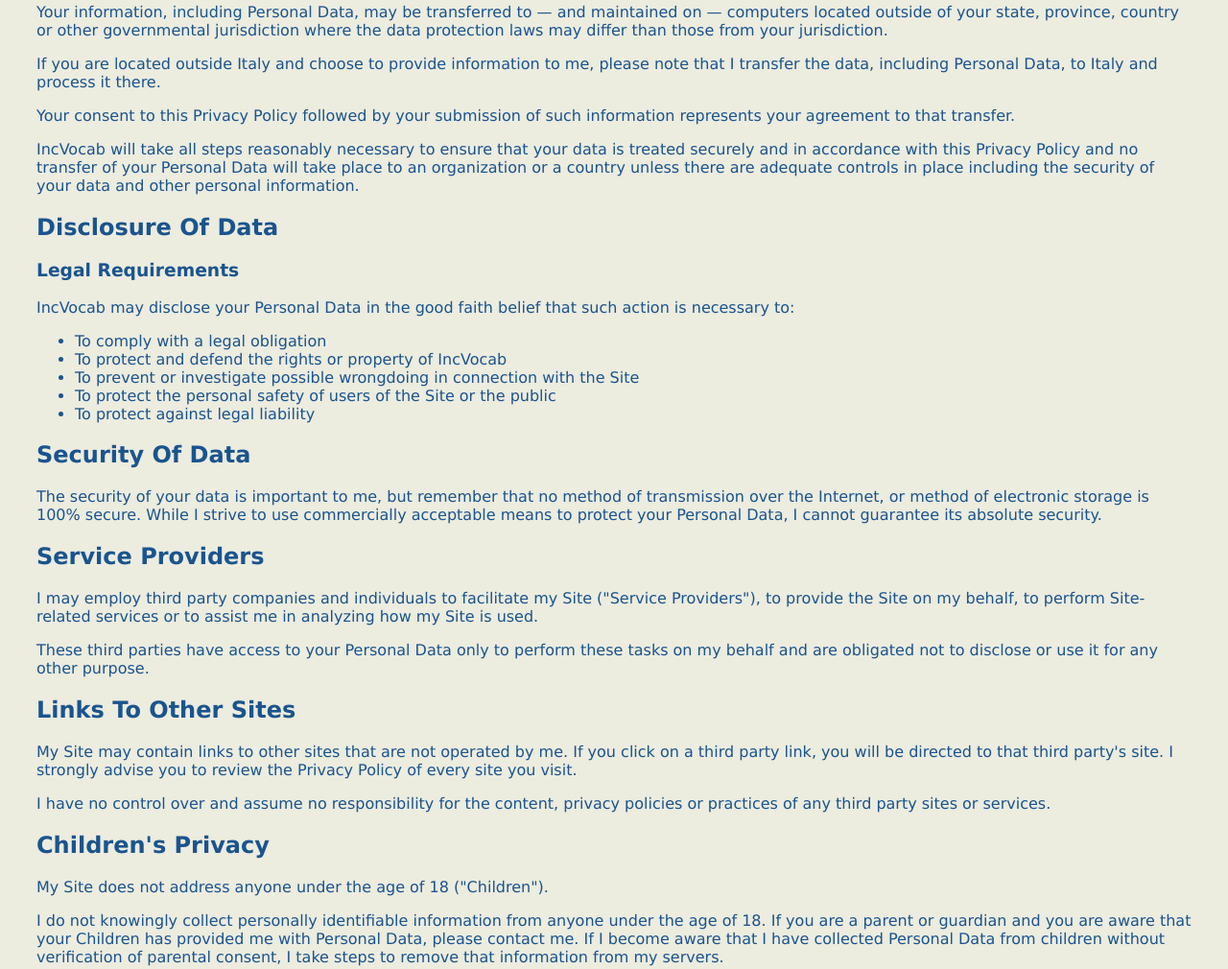
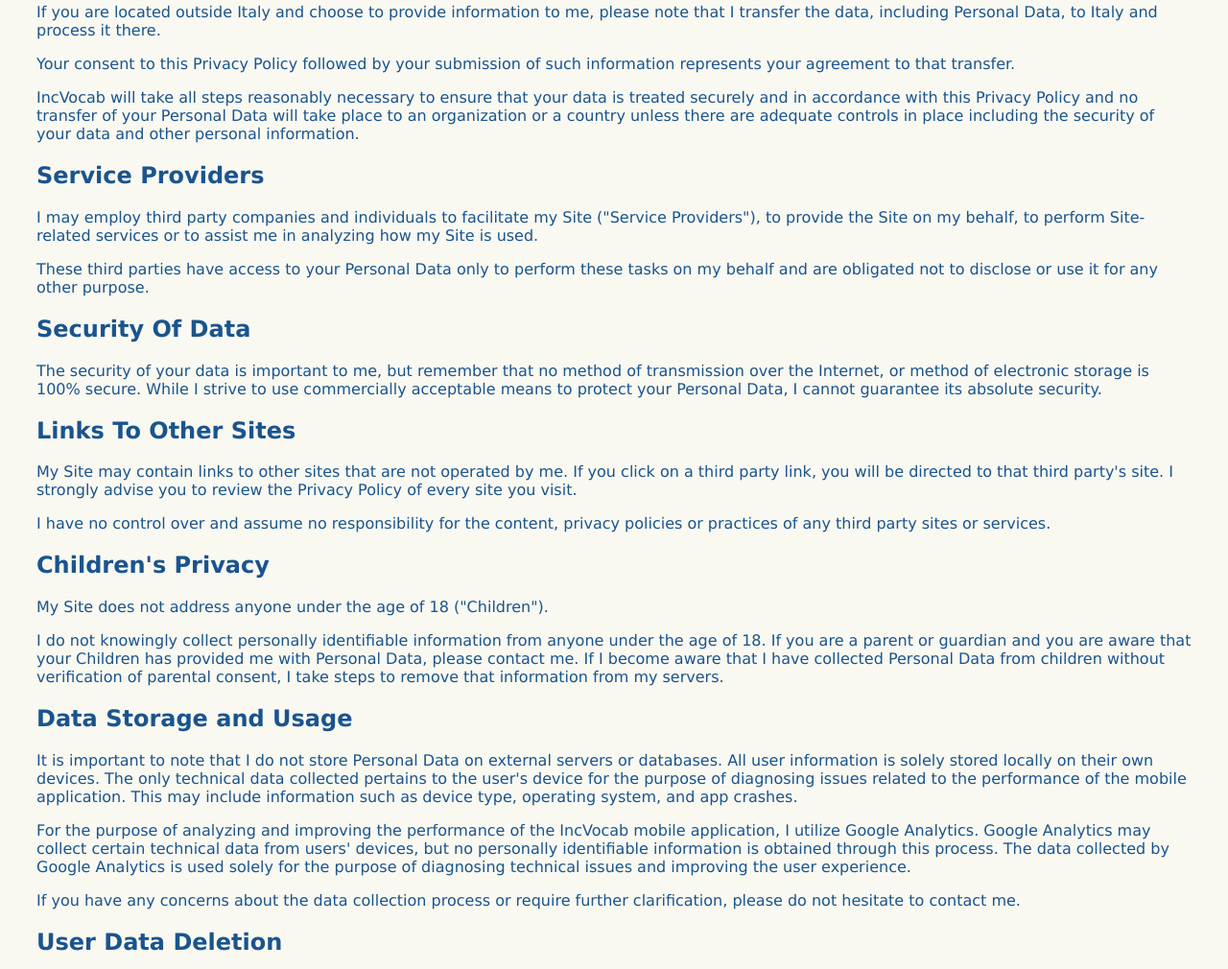
Before and after one commit to Denis-Svichkarev/denis-svichkarev.github.io, a plain HTML site: page incvocab-privacy-policy.html in a window 1280 px wide. Shown: the part 1269-2279 px from the top of the page at 96% size. Drawn offline with Linux system fonts and the light colour scheme.

Commit message:
Updated Privacy Policy

```diff
--- a/incvocab-privacy-policy.html
+++ b/incvocab-privacy-policy.html
@@ -2,7 +2,7 @@
 <html>
     <head>
         <style>
-            body{background: #ECECDF; font-family: verdana; color: #1A548E; padding: 30px;}
+            body{background: #f9f9f1; font-family: verdana; color: #1A548E; padding: 30px;}
             h1{font-size: 36px; text-transform: uppercase; letter-spacing: 2px; text-align: center;}
             p{font-size: 16px;}
         </style>
@@ -12,7 +12,7 @@
         <h1>Privacy Policy of IncVocab</h1>
 
 
-        <p>Last updated Aprile 12, 2024</p>
+        <p>Last updated Aprile 14, 2024</p>
 
 
         <p>Denis Svichkarev ("me", "I", or "my") operates https://denis-svichkarev.github.io/ website as well as any other media form, media channel, mobile website or mobile application related, linked, or otherwise connected thereto (collectively, the "Site").</p>
@@ -61,31 +61,16 @@
         </ul>
 
         <h2>Transfer Of Data</h2>
-        <p>Your information, including Personal Data, may be transferred to — and maintained on — computers located outside of your state, province, country or other governmental jurisdiction where the data protection laws may differ than those from your jurisdiction.</p>
         <p>If you are located outside Italy and choose to provide information to me, please note that I transfer the data, including Personal Data, to Italy and process it there.</p>
         <p>Your consent to this Privacy Policy followed by your submission of such information represents your agreement to that transfer.</p>
         <p>IncVocab will take all steps reasonably necessary to ensure that your data is treated securely and in accordance with this Privacy Policy and no transfer of your Personal Data will take place to an organization or a country unless there are adequate controls in place including the security of your data and other personal information.</p>
-
-        <h2>Disclosure Of Data</h2>
-
-        <h3>Legal Requirements</h3>
-        <p>IncVocab may disclose your Personal Data in the good faith belief that such action is necessary to:</p>
-        <ul>
-            <li>To comply with a legal obligation</li>
-            <li>To protect and defend the rights or property of IncVocab</li>
-            <li>To prevent or investigate possible wrongdoing in connection with the Site</li>
-            <li>To protect the personal safety of users of the Site or the public</li>
-            <li>To protect against legal liability</li>
-        </ul>
-
-        <h2>Security Of Data</h2>
-        <p>The security of your data is important to me, but remember that no method of transmission over the Internet, or method of electronic storage is 100% secure. While I strive to use commercially acceptable means to protect your Personal Data, I cannot guarantee its absolute security.</p>
 
         <h2>Service Providers</h2>
         <p>I may employ third party companies and individuals to facilitate my Site ("Service Providers"), to provide the Site on my behalf, to perform Site-related services or to assist me in analyzing how my Site is used.</p>
         <p>These third parties have access to your Personal Data only to perform these tasks on my behalf and are obligated not to disclose or use it for any other purpose.</p>
 
-
+        <h2>Security Of Data</h2>
+        <p>The security of your data is important to me, but remember that no method of transmission over the Internet, or method of electronic storage is 100% secure. While I strive to use commercially acceptable means to protect your Personal Data, I cannot guarantee its absolute security.</p>
 
         <h2>Links To Other Sites</h2>
         <p>My Site may contain links to other sites that are not operated by me. If you click on a third party link, you will be directed to that third party's site. I strongly advise you to review the Privacy Policy of every site you visit.</p>
@@ -95,6 +80,11 @@
         <h2>Children's Privacy</h2>
         <p>My Site does not address anyone under the age of 18 ("Children").</p>
         <p>I do not knowingly collect personally identifiable information from anyone under the age of 18. If you are a parent or guardian and you are aware that your Children has provided me with Personal Data, please contact me. If I become aware that I have collected Personal Data from children without verification of parental consent, I take steps to remove that information from my servers.</p>
+
+        <h2>Data Storage and Usage</h2>
+        <p>It is important to note that I do not store Personal Data on external servers or databases. All user information is solely stored locally on their own devices. The only technical data collected pertains to the user's device for the purpose of diagnosing issues related to the performance of the mobile application. This may include information such as device type, operating system, and app crashes.</p>
+        <p>For the purpose of analyzing and improving the performance of the IncVocab mobile application, I utilize Google Analytics. Google Analytics may collect certain technical data from users' devices, but no personally identifiable information is obtained through this process. The data collected by Google Analytics is used solely for the purpose of diagnosing technical issues and improving the user experience.</p>
+        <p>If you have any concerns about the data collection process or require further clarification, please do not hesitate to contact me.</p>
 
         <h2>User Data Deletion</h2>
         <p>Account creation is not provided. User information is stored solely locally on their own phones. Upon deletion of the IncVocab mobile application, all information is automatically removed.</p>
```
Also changed, not shown: incvocab-marketing.html (+1 -1 lines), incvocab-terms-of-use.html (+2 -2 lines), incvocab/icon-base.png.
